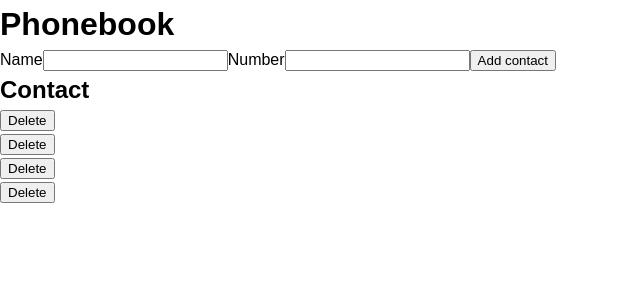
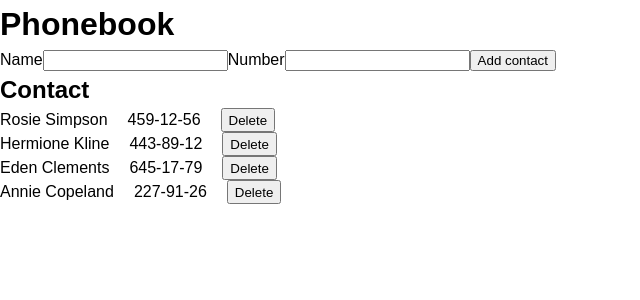
Before and after one commit to VadimKorobec/react-homework-1--, a React (Create React App) app: page / in a window 1280 px wide. Shown: the top 300 px of the page, without its empty margins (0-640 px from the left). Built offline with nearby package versions, Linux system fonts and the light colour scheme.

Commit message:
Update ContactItem.jsx

```diff
--- a/src/components/ContactItem/ContactItem.jsx
+++ b/src/components/ContactItem/ContactItem.jsx
@@ -1,8 +1,13 @@
-export const ContactItem = () => {
+import { Container } from './ContactItem.styled';
+
+export const ContactItem = ({ contact: { id, name, number }, onDelete }) => {
   return (
-    <>
-      <p></p>
-      <button type="button">Delete</button>
-    </>
+    <Container>
+      <p>{name}</p>
+      <p>{number}</p>
+      <button type="button" onClick={() => onDelete(id)}>
+        Delete
+      </button>
+    </Container>
   );
 };
```
